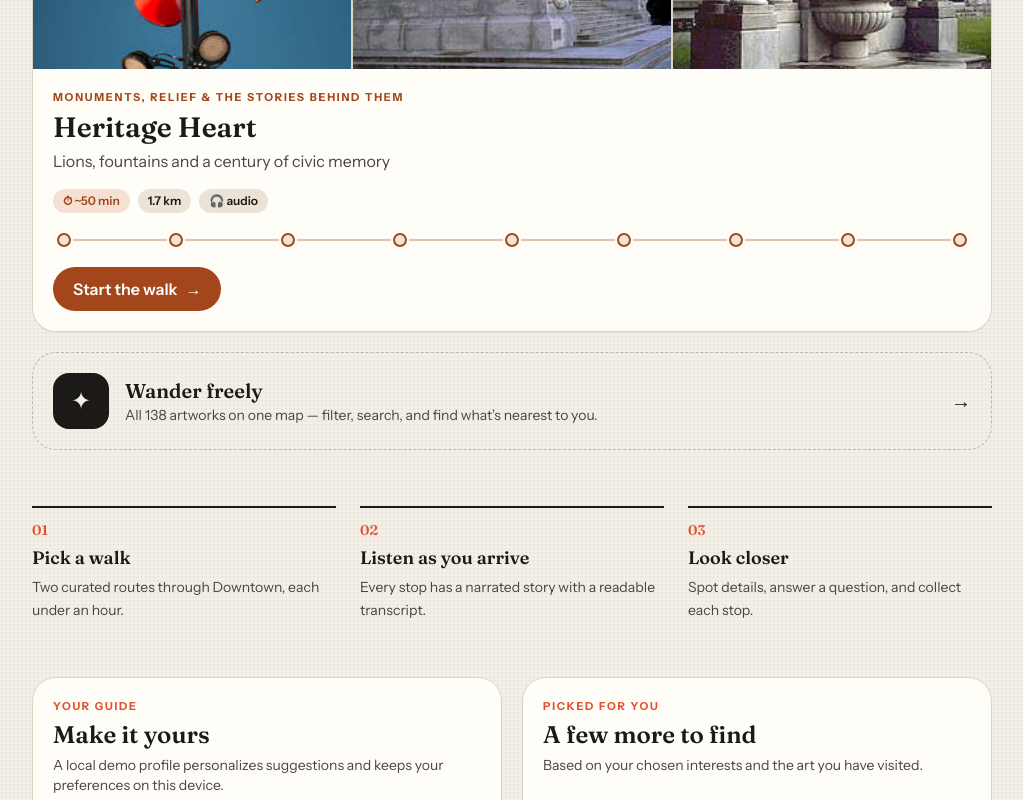
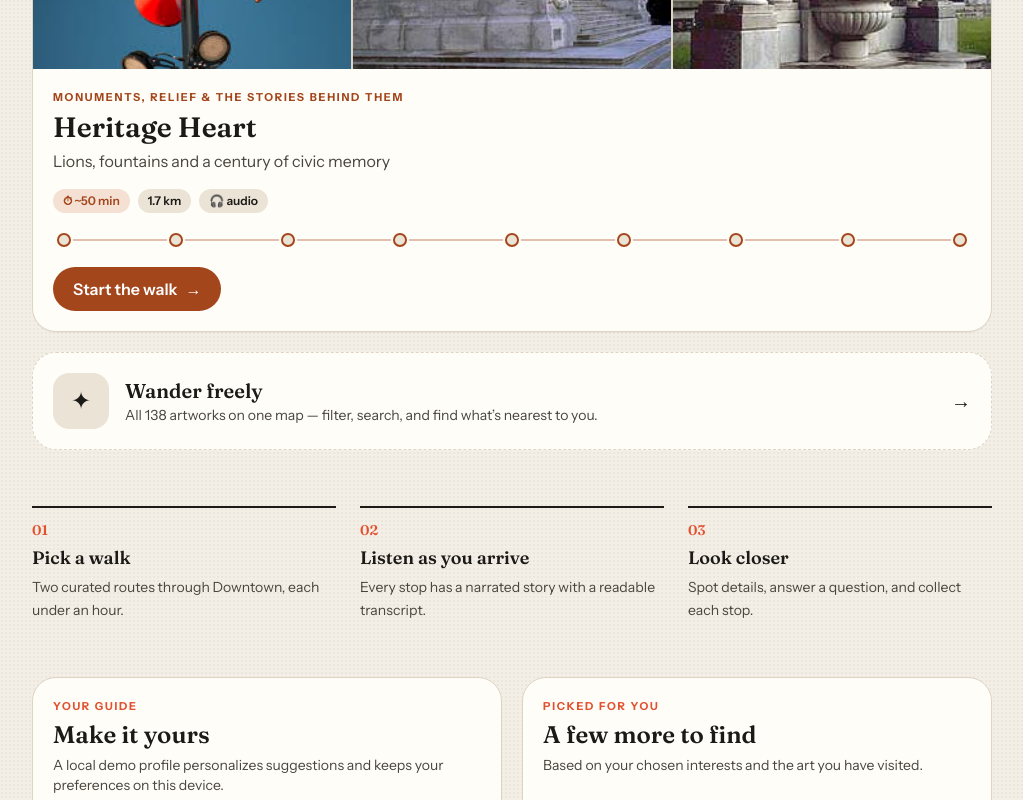
Before and after one commit to Jansenter/BCS_HACKTHON_2026Oct17, a React (Vite) app in the folder artwalk/: page / in a window 1280 px wide. In both pictures the pointer is over the link 640 px from the left and 1425 px from the top of the page. Shown: the part 1025-1825 px from the top of the page, without its empty margins (128-1151 px from the left). Built offline with nearby package versions, Linux system fonts and the light colour scheme; no server answers.

Commit message:
updated transitions

```diff
--- a/artwalk/src/components/Home.tsx
+++ b/artwalk/src/components/Home.tsx
@@ -129,15 +129,15 @@ export default function Home() {
 
           <a
             href={href({ view: 'explore' })}
-            className="rise mt-5 flex items-center gap-4 rounded-3xl border border-dashed border-ink/25 p-5 transition hover:border-ink/50 hover:bg-card"
+            className="rise wander-link mt-5 flex items-center gap-4 rounded-3xl border border-dashed border-ink/25 p-5"
             style={{ animationDelay: '260ms' }}
           >
-            <span className="grid h-14 w-14 shrink-0 place-items-center rounded-2xl bg-ink text-2xl text-paper" aria-hidden>
+            <span className="wander-icon grid h-14 w-14 shrink-0 place-items-center rounded-2xl bg-ink text-2xl text-paper" aria-hidden>
               ✦
             </span>
             <span className="flex-1">
               <span className="block font-display text-xl font-semibold">Wander freely</span>
-              <span className="block text-sm text-ink-2">All {ARTWORKS.length} artworks on one map — filter, search, and find what’s nearest to you.</span>
+              <span className="wander-description block text-sm text-ink-2">All {ARTWORKS.length} artworks on one map — filter, search, and find what’s nearest to you.</span>
             </span>
             <span className="text-xl" aria-hidden>
               →
--- a/artwalk/src/index.css
+++ b/artwalk/src/index.css
@@ -56,6 +56,28 @@ body {
   background-color: var(--color-paper);
   background-image: radial-gradient(rgb(255 255 255 / 0.035) 1px, transparent 1px);
   color: var(--color-ink);
+}
+
+.wander-link {
+  transition: color 300ms ease, background-color 300ms ease, border-color 300ms ease;
+}
+.wander-link:hover,
+.wander-link:focus-visible {
+  color: #1c1a17;
+  background-color: #fffdf8;
+  border-color: #ddd4c4;
+}
+.wander-link .wander-icon {
+  transition: color 300ms ease, background-color 300ms ease;
+}
+.wander-link:hover .wander-icon,
+.wander-link:focus-visible .wander-icon {
+  color: #1c1a17;
+  background-color: #ebe4d6;
+}
+.wander-link:hover .wander-description,
+.wander-link:focus-visible .wander-description {
+  color: #4a453e;
 }
 
 :focus-visible {
```
